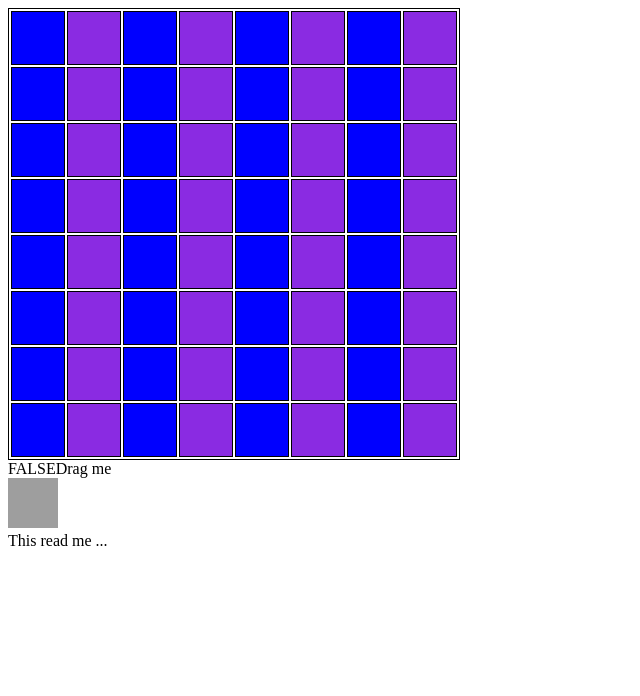
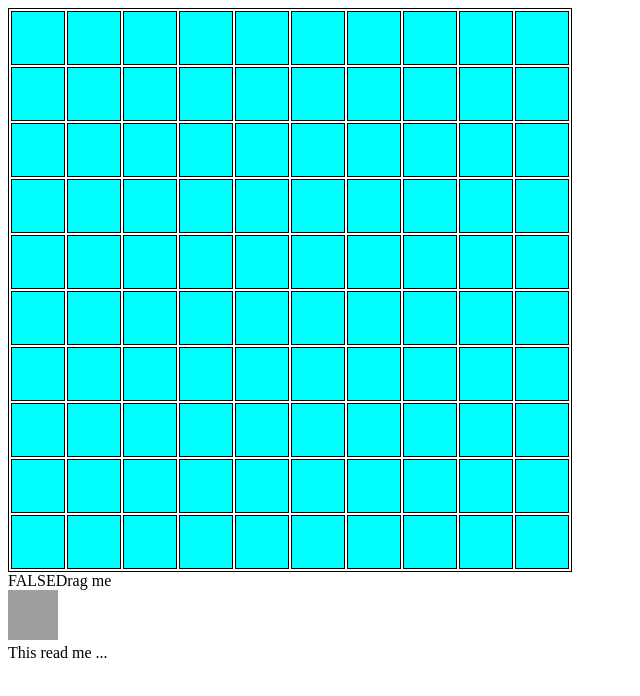
Before and after one commit to LewisNex/Battleships, a React app in the folder Battleships.Client/: page / in a window 1280 px wide. Shown: the top 696 px of the page, without its empty margins (0-640 px from the left). Built offline with nearby package versions, Linux system fonts and the light colour scheme; grey boxes are pictures that could not be loaded.

Commit message:
Add Cell Reference Mapping to Board

```diff
--- a/Battleships.Client/src/Components/Board/index.tsx
+++ b/Battleships.Client/src/Components/Board/index.tsx
@@ -1,15 +1,25 @@
-import React, { useRef, useState } from "react";
-import Draggable, { ControlPosition, DraggableEvent } from "react-draggable";
+import React, { Ref, RefObject, useRef, useState } from "react";
+import Draggable, { ControlPosition, DraggableData, DraggableEvent } from "react-draggable";
+import { Row as RowType, Coordinate } from "../../Logic/Models/coordinates";
 
-const stepSize = 1;
+type BoardMapping = { [key: string]: Ref<HTMLTableDataCellElement>}
 
 export default () => {
+    const mapping = useRef<BoardMapping>({})
+    mapping.current = {}
+
 	return <> <table style={{
 		borderStyle: "solid",
 		borderColor: "black",
 		borderWidth: "1px",
 		borderSpacing: 2}} className="board">
-		{Array.from({length: 8}, (_, k) => <Row key={k}/>)}
+        {([1, 2, 3, 4, 5, 6, 7, 8, 9, 10] as const).map((r: RowType) =>
+            <tr>
+                {([1, 2, 3, 4, 5, 6, 7, 8, 9, 10] as const).map((c: RowType) => {
+                    let coordinate = new Coordinate(r, c)
+                    return <Cell setRef={ref => mapping.current[coordinate.toString()] = ref} coordinate={coordinate} />
+                })}
+            </tr>)}
         </table>
         <Ship/> </>
 }
@@ -37,7 +47,6 @@ export const Ship = () => {
 		axis="both"
 		handle=".handle"
 		position={pos}
-		grid={[stepSize, stepSize]}
 		scale={1}
 		onStart={handleStart}
 		onDrag={handleDrag}
@@ -50,11 +59,26 @@ export const Ship = () => {
 	</Draggable>
 }
 
-export const Row = () => <tr>{Array.from({length: 8}, (_, k) =>
-<td style={{
+
+type CellProps = {
+	coordinate: Coordinate
+    setRef: (ref: RefObject<HTMLTableDataCellElement>) => {}
+}
+
+const Cell = ({ setRef, coordinate }: CellProps) => {
+
+    let ref = useRef(null)
+    setRef(ref)
+
+    return <td
+        id={coordinate.toString()}
+        ref={ref}
+        style={{
             borderStyle: "solid",
             borderColor: "black",
             borderWidth: "1px",
             height: "50px",
-	backgroundColor: k % 2 == 0 ? "blue" : "blueviolet",
-	width: "50px"}} key={k}/>)}</tr>
+            backgroundColor: "cyan",
+            width: "50px"
+        }} />
+}
--- a/Battleships.Client/src/Logic/Models/coordinates.ts
+++ b/Battleships.Client/src/Logic/Models/coordinates.ts
@@ -1,14 +1,18 @@
-type Row = 1|2|3|4|5|6|7|8|9|10;
-type Column = 'A'|'B'|'C'|'D'|'E'|'F'|'G'|'H'|'I'|'J';
+export type Row = 1|2|3|4|5|6|7|8|9|10;
+export type Column = 'A'|'B'|'C'|'D'|'E'|'F'|'G'|'H'|'I'|'J';
 
 export class Coordinate {
 	row: Row;
 	column: Column;
 
-	constructor(row: Row, column: Column){
-		this.row = row;
+    constructor(row: Row, column: Column | Row) {
+        if (typeof (column) === "number") column = mapIntToColumn(column)
+        this.row = row;
 		this.column = column;
 	}
+
+	toString = () =>
+		Coordinate.toString(this);
 
 	equals = (other: Coordinate) =>
 		this.row === other.row
@@ -22,3 +26,8 @@ export class Coordinate {
 		return [...uniques].length === coords.length;
 	}
 }
+
+const mapIntToColumn = (i: Row): Column => {
+    const mapping = {1:'A', 2:'B', 3:'C', 4:'D', 5:'E', 6:'F', 7:'G', 8:'H', 9:'I', 10:'J'} as  const
+    return mapping[i]
+}
```
Lines whose indentation alone changed are shown as unchanged.
